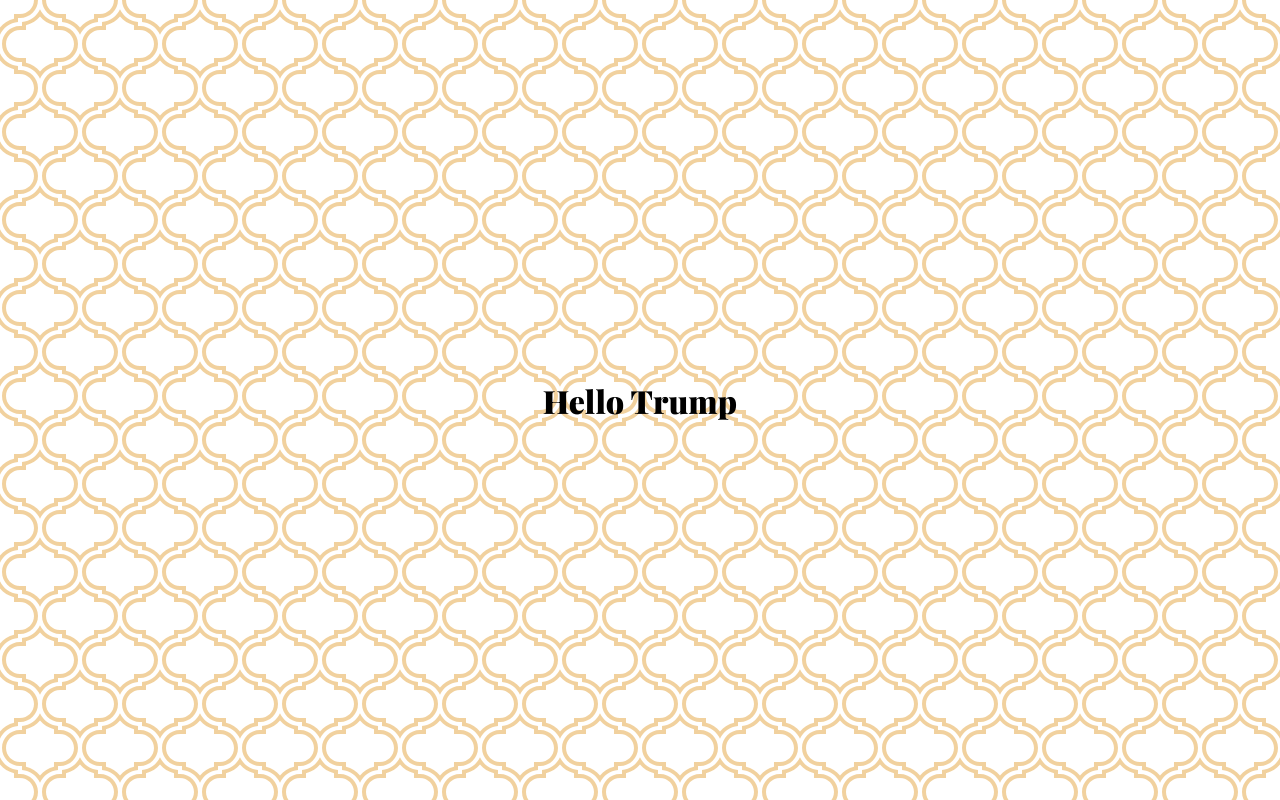
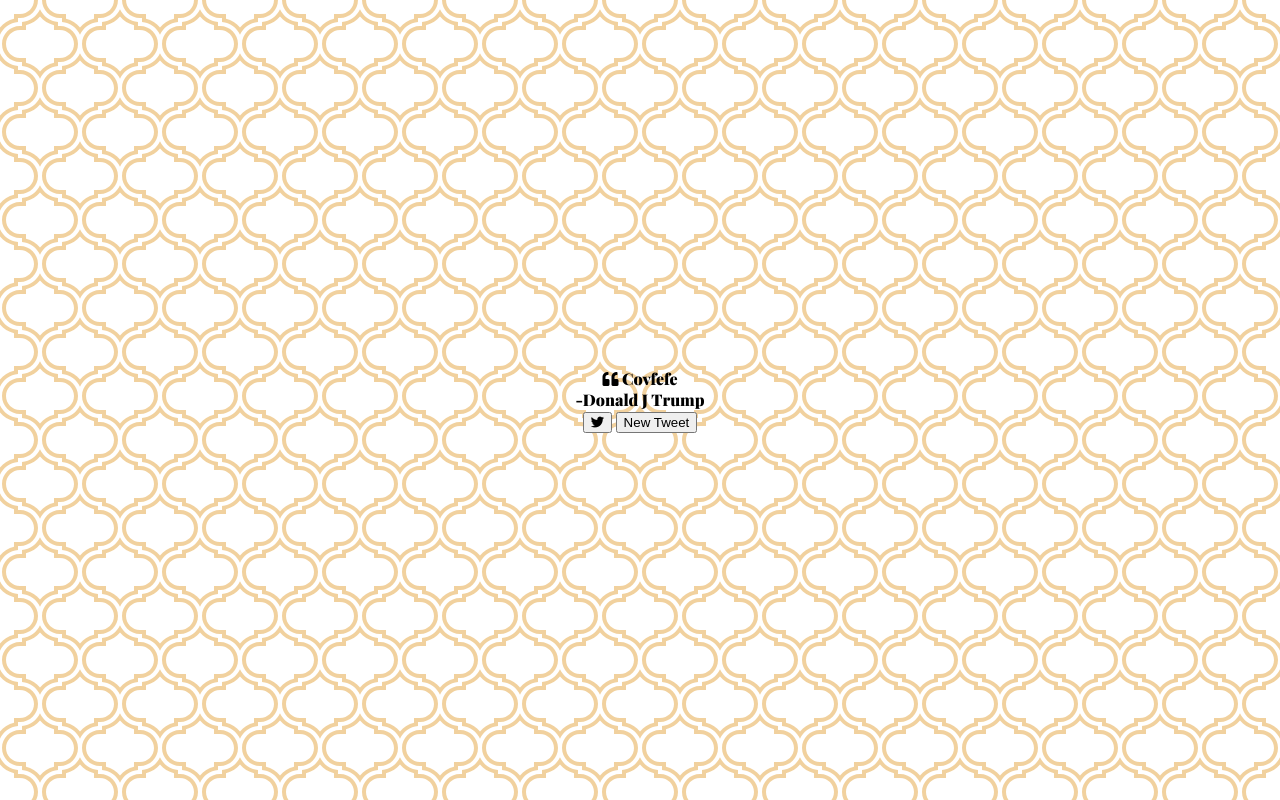
Before and after one commit to Sdaewa/stable_genious, a plain HTML site: page index.html in a window 1280 px wide. Drawn offline with nearby package versions, Linux system fonts and the light colour scheme; a web font is replaced by a local one.

Commit message:
html body

```diff
--- a/index.html
+++ b/index.html
@@ -15,7 +15,21 @@
 </head>
 
 <body>
-    <h1>Hello Trump</h1>
+    <div class="quote-container" id="quote-container">
+        <div class="quote-text">
+            <i class="fas fa-quote-left"></i>
+            <span id="quote">Covfefe</span>
+        </div>
+        <div class="quote-author">
+            <span id="author">-Donald J Trump</span>
+        </div>
+        <div class="button-container">
+            <button class="twitter-button" id="twitter" title="Twitter">
+                <i class="fab fa-twitter"></i>
+            </button>
+            <button class="new-quote">New Tweet</button>
+        </div>
+    </div>
 </body>
 
 </html>
```
